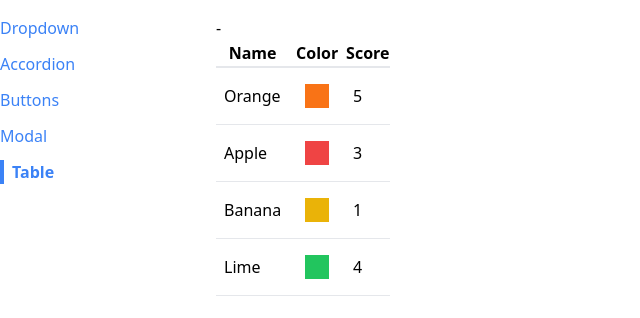
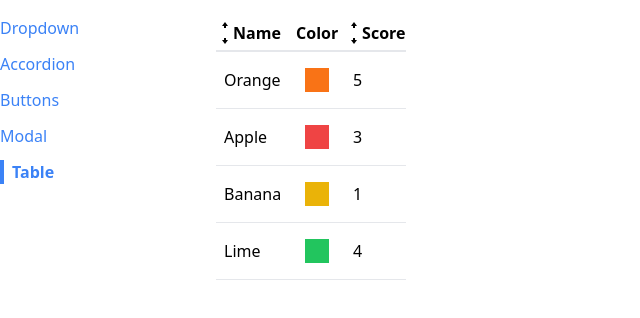
Before and after one commit to Chana023/react-tutorial, a React (Create React App) app in the folder comps/: page /table in a window 1280 px wide. Shown: the top 318 px of the page, without its empty margins (0-640 px from the left). Built offline with nearby package versions, Linux system fonts and the light colour scheme.

Commit message:
Completed Sortable table component

```diff
--- a/comps/src/components/SortableTable.js
+++ b/comps/src/components/SortableTable.js
@@ -1,5 +1,6 @@
 import Table from "./Table";
 import { useState } from "react";
+import { GoArrowSmallDown, GoArrowSmallUp } from 'react-icons/go'
 
 function SortableTable(props) {
     const [ sortOrder, setSortOrder ] = useState(null);
@@ -7,6 +8,12 @@
     const { config, data }  = props;
 
     const handleClick = (label) => {
+        if (sortBy && label !== sortBy) {
+            setSortOrder('asc');
+            setSortBy(label);
+            return;
+        }
+
         if  ( sortOrder === null) {
             setSortOrder('asc');
             setSortBy(label)
@@ -27,9 +34,11 @@
 
         return {
             ...column,
-            header: () => <th onClick={() => handleClick(column.label)}>
-
-                {column.label}
+            header: () => <th className="cursor-pointer hover:bg-gray-100" onClick={() => handleClick(column.label)}>
+                <div className="flex items-center">
+                    {getIcons(column.label, sortBy, sortOrder)}
+                    {column.label}
+                </div>
                 </th>
         };
     });
@@ -55,11 +64,33 @@
     }
 
     return (
-        <div>
-            {sortOrder} - {sortBy}
             <Table {...props} config={updatedConfig} data = {sortedData}/>
-        </div>
     )
 }
 
+function getIcons(label, sortBy, sortOrder) {
+    if (label !== sortBy) {
+        return (<div>
+            <GoArrowSmallUp/>
+            <GoArrowSmallDown/>
+        </div>);
+    }
+
+    if (sortOrder == null) {
+        return (<div>
+            <GoArrowSmallUp/>
+            <GoArrowSmallDown/>
+        </div>);
+    } else if (sortOrder === 'asc') {
+        return (<div>
+            <GoArrowSmallUp/>
+        </div>);
+    }
+    else if (sortOrder === 'desc') {
+        return (<div>
+            <GoArrowSmallDown/>
+        </div>);
+    }
+}
+
 export default SortableTable;
```
